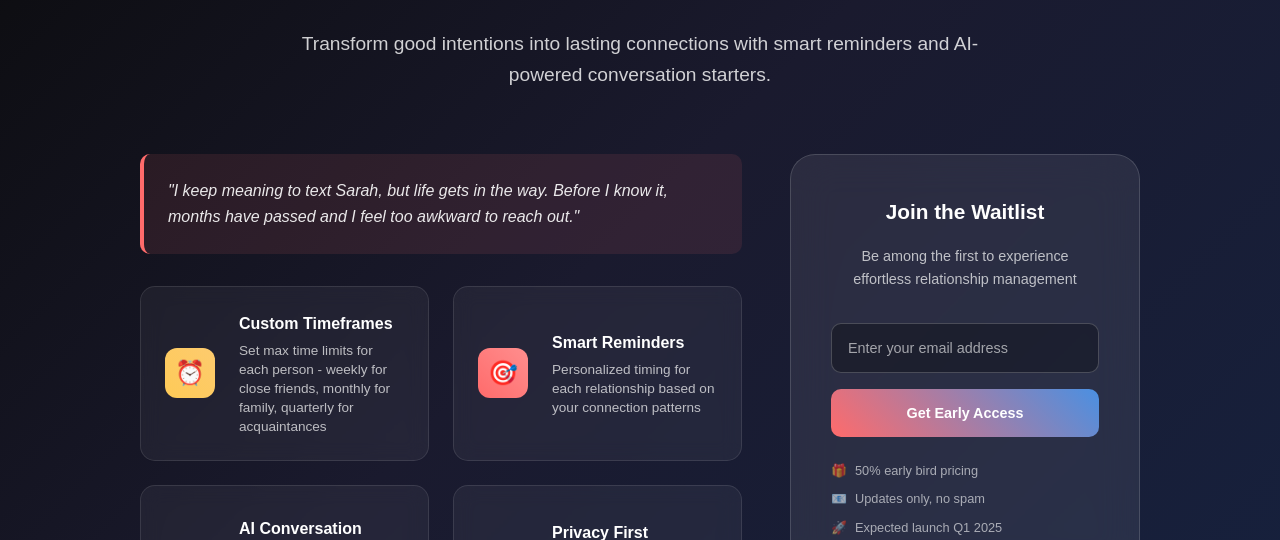
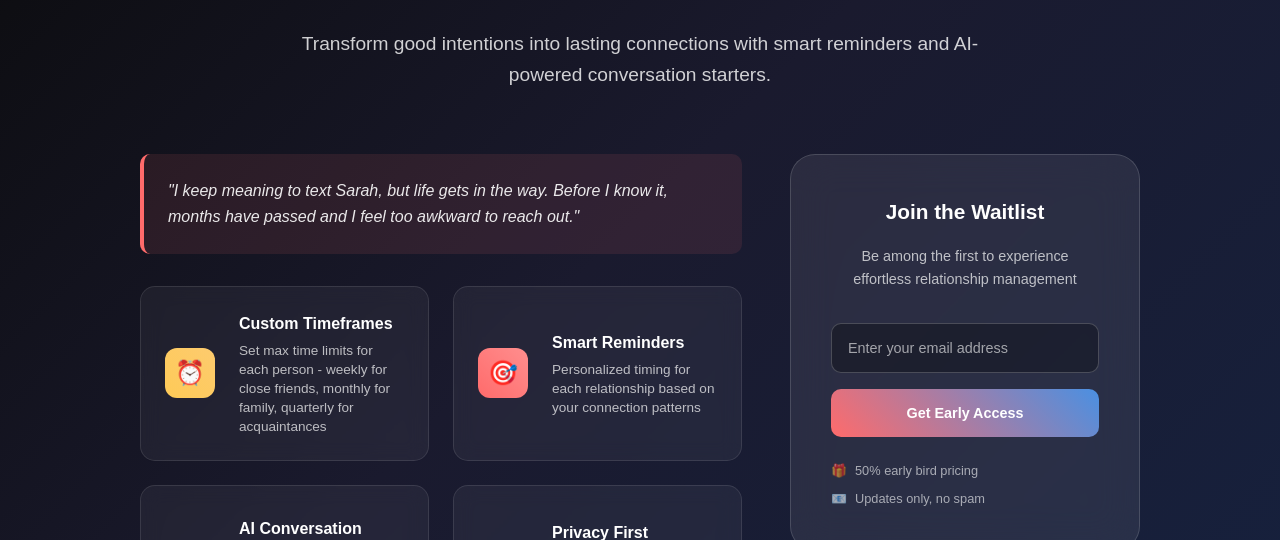
Before and after one commit to RomanVanLoo/reach_out_reminder_landing, a plain HTML site: page index.html in a window 1280 px wide. Shown: the part 260-800 px from the top of the page. Drawn offline with Linux system fonts and the light colour scheme.

Commit message:
remove expected launch

```diff
--- a/index.html
+++ b/index.html
@@ -456,10 +456,6 @@
                             <span>📧</span>
                             <span>Updates only, no spam</span>
                         </div>
-                        <div class="trust-item">
-                            <span>🚀</span>
-                            <span>Expected launch Q1 2025</span>
-                        </div>
                     </div>
                 </div>
             </div>
```
